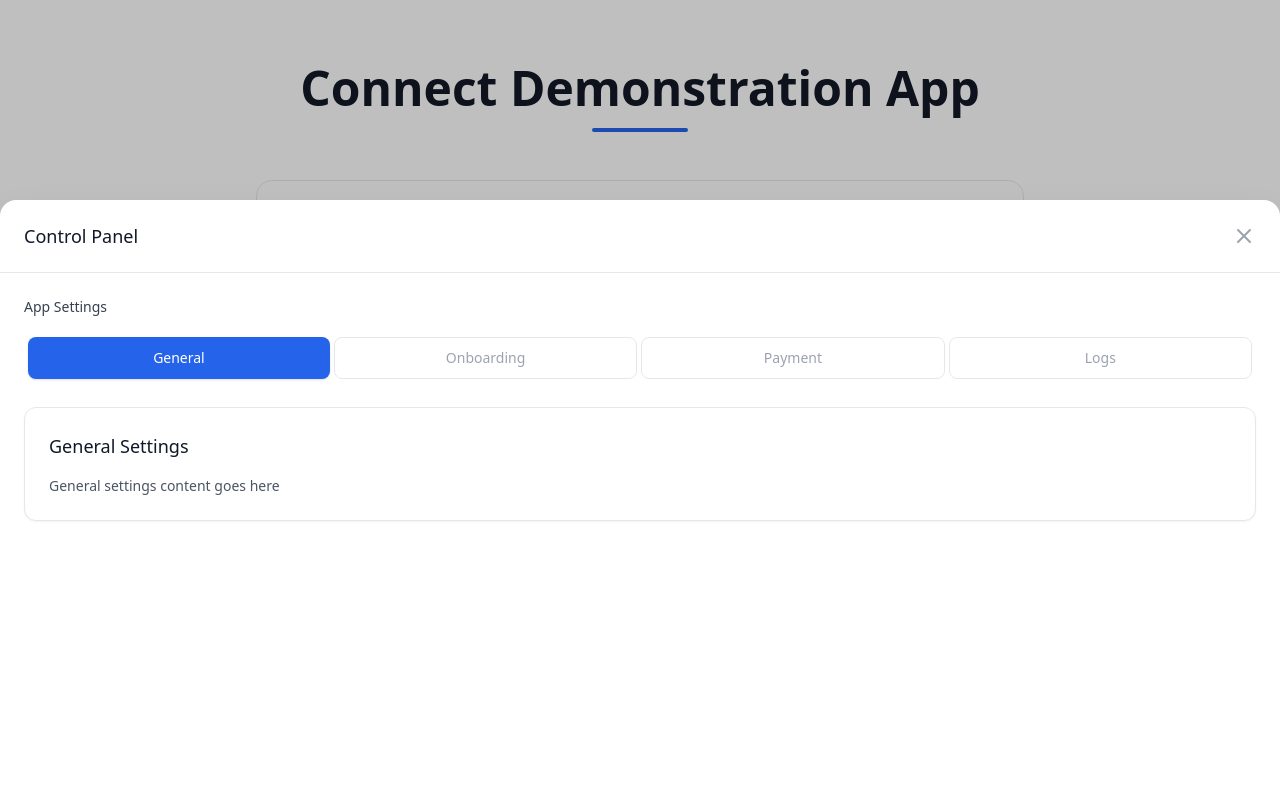
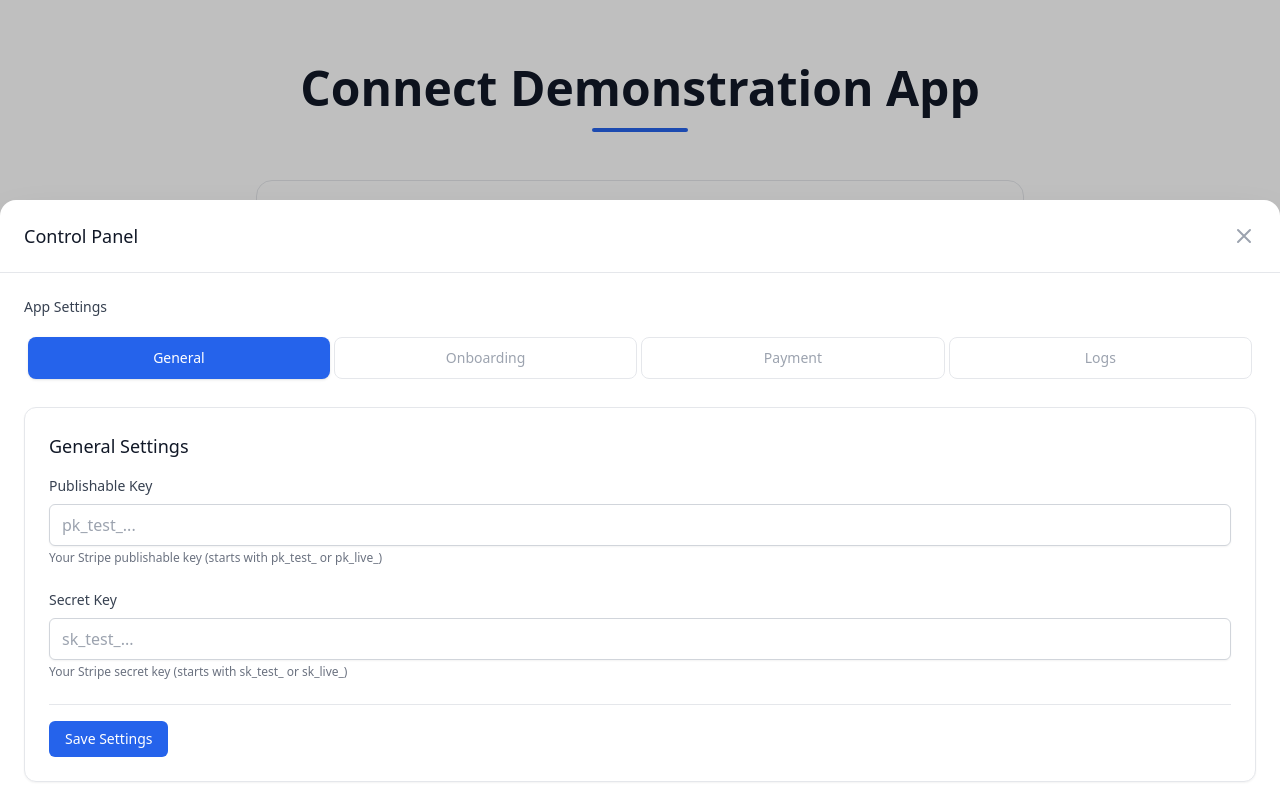
Before and after one commit to evanpalmer-stripe/connect-demo-base, a React (Create React App) app in the folder client/: page / in a window 1280 px wide. Both pictures are taken after a click on the button "Open control panel". Built offline with nearby package versions, Linux system fonts and the light colour scheme; the HTML template or start-up script is replaced by a standard one.

Commit message:
Add components and also improve the cursor rules files

```diff
--- /dev/null
+++ b/client/src/components/SettingsGeneral.js
@@ -0,0 +1,61 @@
+import React, { useState } from 'react';
+
+const SettingsGeneral = () => {
+  const [publishableKey, setPublishableKey] = useState('');
+  const [secretKey, setSecretKey] = useState('');
+
+  const handleSave = () => {
+    // TODO: Implement save functionality
+    console.log('Saving keys:', { publishableKey, secretKey });
+  };
+
+  return (
+    <div className="space-y-6">
+      <div>
+        <label htmlFor="publishable-key" className="block text-sm font-medium text-gray-700 mb-2">
+          Publishable Key
+        </label>
+        <input
+          type="text"
+          id="publishable-key"
+          value={publishableKey}
+          onChange={(e) => setPublishableKey(e.target.value)}
+          placeholder="pk_test_..."
+          className="w-full px-3 py-2 border border-gray-300 rounded-md shadow-sm focus:outline-none focus:ring-2 focus:ring-blue-500 focus:border-blue-500"
+        />
+        <p className="mt-1 text-xs text-gray-500">
+          Your Stripe publishable key (starts with pk_test_ or pk_live_)
+        </p>
+      </div>
+
+      <div>
+        <label htmlFor="secret-key" className="block text-sm font-medium text-gray-700 mb-2">
+          Secret Key
+        </label>
+        <input
+          type="password"
+          id="secret-key"
+          value={secretKey}
+          onChange={(e) => setSecretKey(e.target.value)}
+          placeholder="sk_test_..."
+          className="w-full px-3 py-2 border border-gray-300 rounded-md shadow-sm focus:outline-none focus:ring-2 focus:ring-blue-500 focus:border-blue-500"
+        />
+        <p className="mt-1 text-xs text-gray-500">
+          Your Stripe secret key (starts with sk_test_ or sk_live_)
+        </p>
+      </div>
+
+      <div className="pt-4 border-t border-gray-200">
+        <button
+          type="button"
+          onClick={handleSave}
+          className="px-4 py-2 bg-blue-600 text-white text-sm font-medium rounded-md hover:bg-blue-700 focus:outline-none focus:ring-2 focus:ring-blue-500 focus:ring-offset-2"
+        >
+          Save Settings
+        </button>
+      </div>
+    </div>
+  );
+};
+
+export default SettingsGeneral;
--- a/client/src/components/SettingsSection.js
+++ b/client/src/components/SettingsSection.js
@@ -1,9 +1,13 @@
 import React from 'react';
 import { Tab } from '@headlessui/react';
+import SettingsGeneral from './SettingsGeneral';
 
 const SettingsSection = () => {
   const tabs = [
-    { name: 'General', content: 'General settings content goes here' },
+    {
+      name: 'General',
+      content: <SettingsGeneral />
+    },
     { name: 'Onboarding', content: 'Onboarding settings content goes here' },
     { name: 'Payment', content: 'Payment settings content goes here' },
     { name: 'Logs', content: 'Logs content goes here' }
@@ -41,7 +45,11 @@ const SettingsSection = () => {
             >
               <div className="text-gray-600">
                 <h3 className="text-lg font-medium text-gray-900 mb-4">{tab.name} Settings</h3>
-                <p className="text-sm">{tab.content}</p>
+                {typeof tab.content === 'string' ? (
+                  <p className="text-sm">{tab.content}</p>
+                ) : (
+                  tab.content
+                )}
               </div>
             </Tab.Panel>
           ))}
--- a/client/src/components/index.js
+++ b/client/src/components/index.js
@@ -3,4 +3,5 @@ export { default as MainContent } from './MainContent';
 export { default as ControlButton } from './ControlButton';
 export { default as ControlPanel } from './ControlPanel';
 export { default as SettingsSection } from './SettingsSection';
+export { default as SettingsGeneral } from './SettingsGeneral';
 export { default as DataDisplay } from './DataDisplay';
```
Also changed, not shown: 1 other file (tests, documents, lock files or other folders).
